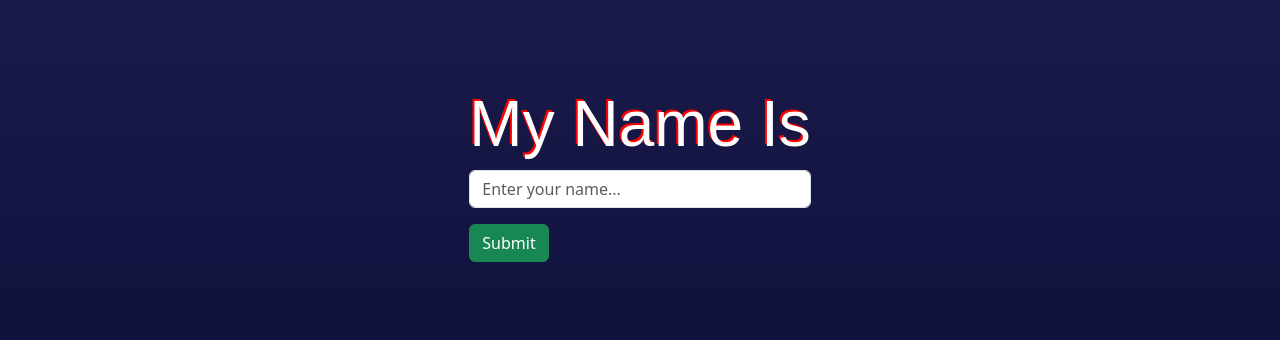
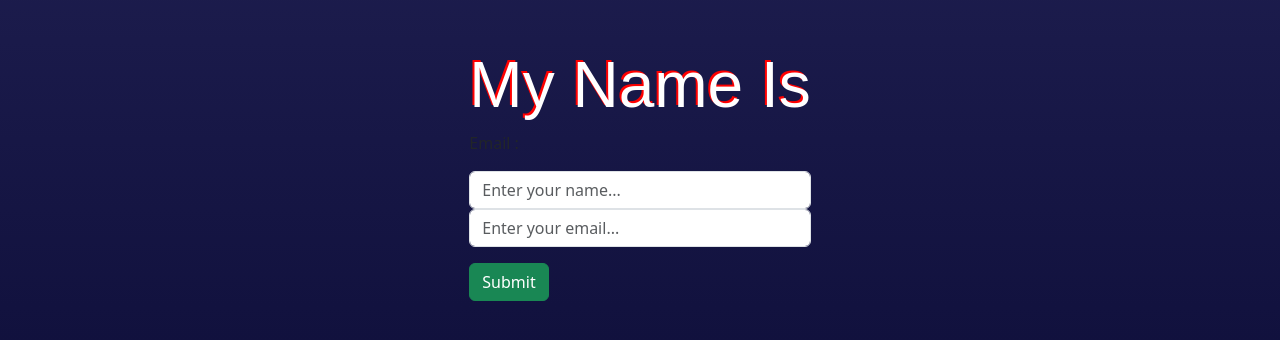
Before and after one commit to rohnshrma/juae-react-app, a React (Create React App) app: page / in a window 1280 px wide. Shown: the part 226-566 px from the top of the page. Built offline with nearby package versions, Linux system fonts and the light colour scheme.

Commit message:
Add email input field to Form component and update styling

```diff
--- a/src/Form.js
+++ b/src/Form.js
@@ -1,71 +1,43 @@
 import React, { useState } from "react";
-// English: Importing React and the `useState` hook from the React library.
-// Hinglish: React aur `useState` hook ko React library se import kar rahe hain.
 
 const Form = () => {
-  // English: Creating a functional component named `Form`.
-  // Hinglish: Ek functional component `Form` bana rahe hain.
+  const [name, setName] = useState("");
+  const [finalName, setFinalName] = useState("");
 
-  const [name, setName] = useState("");
-  // English: Declaring a state variable `name` and a function `setName` to update it. Initial value is an empty string.
-  // Hinglish: Ek state variable `name` aur usko update karne ke liye function `setName` declare kar rahe hain. Initial value khali string hai.
-
-  const [finalName, setFinalName] = useState("");
-  // English: Declaring another state variable `finalName` and its updater function `setFinalName`. Initial value is an empty string.
-  // Hinglish: Ek aur state variable `finalName` aur uska updater function `setFinalName` declare kar rahe hain. Initial value khali string hai.
-
-  // on change handler
+  //    on change handler
   const handleNameChange = (e) => {
     setName(e.target.value);
-    // English: Updates `name` state with the value entered in the input field.
-    // Hinglish: Input field me jo value type ki hai, usse `name` state update karta hai.
   };
 
   const submitHandler = (e) => {
     e.preventDefault();
-    // English: Prevents the default form submission behavior (page reload).
-    // Hinglish: Form ke default submit behavior (page reload) ko prevent karta hai.
-
     setFinalName(name);
-    // English: Updates `finalName` state with the current value of `name`.
-    // Hinglish: Abhi ke `name` value se `finalName` state ko update karta hai.
   };
 
   return (
     <div className="create-area">
-      {/* English: Wrapper div with class name `create-area`. */}
-      {/* Hinglish: Ek wrapper div jiska class name `create-area` hai. */}
-
       <h2>My Name Is {finalName} </h2>
-      {/* English: Displays "My Name Is" followed by the value of `finalName`. */}
-      {/* Hinglish: "My Name Is" ke baad `finalName` ka value dikhata hai. */}
-
+      <p>Email : </p>
       <form onSubmit={submitHandler}>
-        {/* English: Form element with an `onSubmit` event that triggers `submitHandler`. */}
-        {/* Hinglish: Form element jisme `onSubmit` event `submitHandler` ko trigger karta hai. */}
-
         <div className="form-group">
-          {/* English: Div element with class `form-group` for styling purposes. */}
-          {/* Hinglish: Ek div element jiska class `form-group` styling ke liye hai. */}
-
           <input
             onChange={handleNameChange}
             type="text"
             className="form-control"
             placeholder="Enter your name..."
           />
-          {/* English: Input field for entering name. Calls `handleNameChange` whenever text changes. */}
-          {/* Hinglish: Ek input field jo name enter karne ke liye hai. Text change hone par `handleNameChange` ko call karta hai. */}
         </div>
-
+        <div className="form-group">
+          <input
+            type="text"
+            className="form-control"
+            placeholder="Enter your email..."
+          />
+        </div>
         <button className="btn btn-success btn-block mt-3">Submit</button>
-        {/* English: Submit button with styling classes `btn`, `btn-success`, `btn-block`, and `mt-3`. */}
-        {/* Hinglish: Ek submit button jisme styling classes `btn`, `btn-success`, `btn-block`, aur `mt-3` lagayi gayi hai. */}
       </form>
     </div>
   );
 };
 
 export default Form;
-// English: Exporting the `Form` component so it can be used in other files.
-// Hinglish: `Form` component ko export kar rahe hain, taaki ise dusre files me use kiya ja sake.
```
